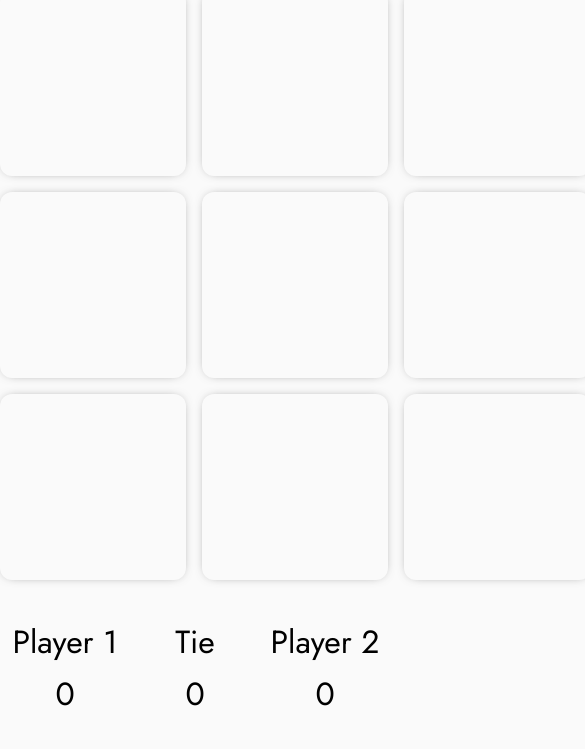
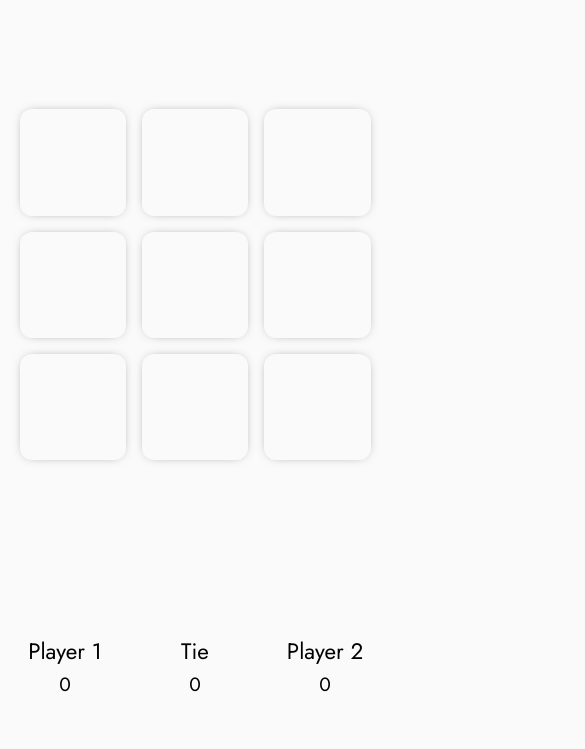
Before and after one commit to a-sad-dan/tic-tac-toe, a plain HTML site: page index.html in a window 390 px wide. Shown: the part 95-844 px from the top of the page, 585 px wide, since content can reach past the window. Drawn offline with Linux system fonts and the light colour scheme.

Commit message:
fixed mobile layout

```diff
--- a/style.css
+++ b/style.css
@@ -126,7 +126,7 @@ body {
     place-content: center;
     font-size: 4rem;
     overflow: hidden;
-    cursor: url('assets/replay.svg'),pointer;
+    cursor: url('assets/replay.svg'), pointer;
 }
 
 .hidden {
@@ -134,23 +134,62 @@ body {
     transition: width 1s ease-in, height 250ms ease-in-out;
 }
 
-.filled
-{
-    cursor: url('assets/not-allowed.svg'),not-allowed;
+.filled {
+    cursor: url('assets/not-allowed.svg'), not-allowed;
 }
 
 .cross-cursor {
-    cursor: url('assets/cross.svg'),crosshair;
+    cursor: url('assets/cross.svg'), crosshair;
 }
 
 .circle-cursor {
     cursor: url('assets/circle.svg'), wait;
 }
 
+
+/* Media Queries for Phones */
+@media (max-width: 599px) {
+    .game
+    {
+        width: 90vw;
+        height: 90vw;
+        margin: 0 auto;30.2rem
+    }
+    .board {
+        width: 100%;
+    }
+
+    .score
+    {
+        font-size: 1.2rem;
+    }
+
+    .p1.score::before {
+        content: 'Player 1';
+        display: block;
+        font-size: 1.4rem;
+        padding: 0.2rem;
+
+    }
+
+    .p2.score::before {
+        content: 'Player 2';
+        display: block;
+        font-size: 1.4rem;
+        padding: 0.2rem;
+
+    }
+
+    .tie.score::before {
+        content: 'Tie';
+        display: block;
+        font-size: 1.4rem;
+        padding: 0.2rem;
+    }
+}
+
 /*
  Notes to Self
 need to remove the active toggle from the squares which are already filled
 
-
-
 */
```
